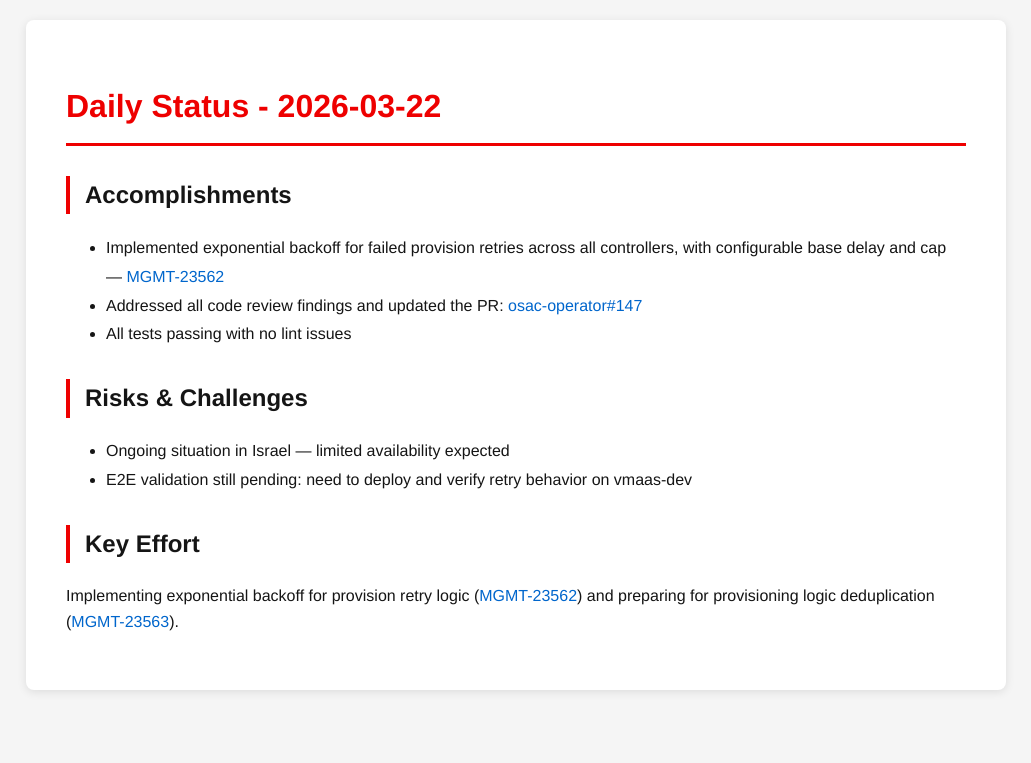
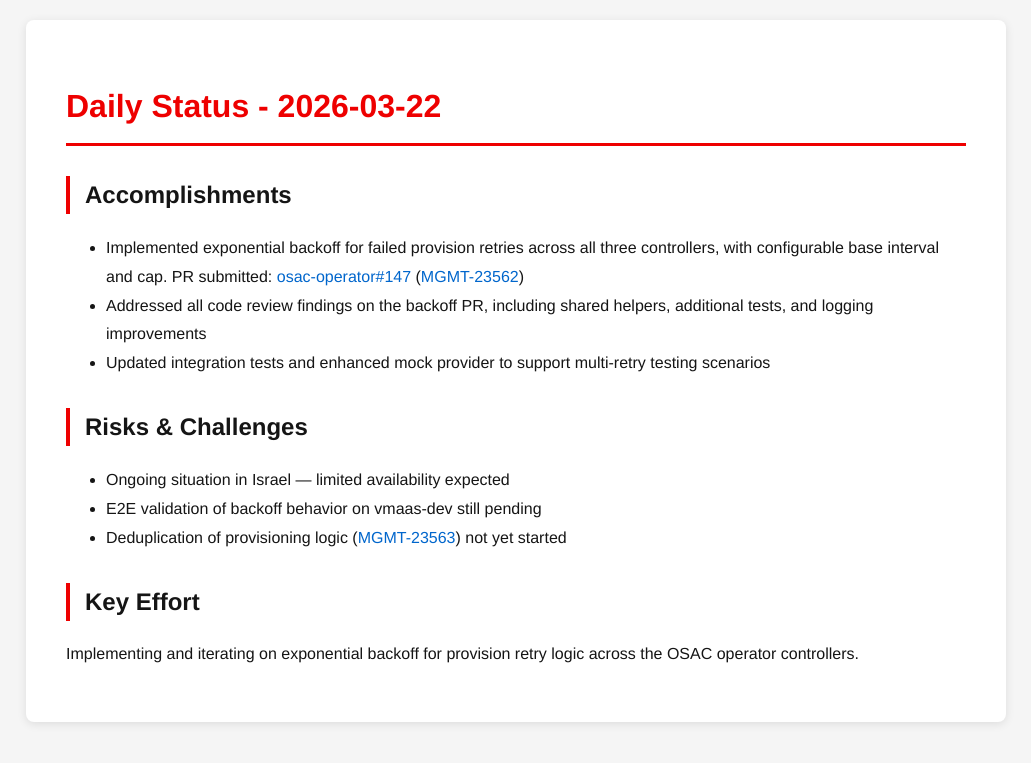
Before and after one commit to tzvatot/daily-status, a Jekyll site: the page built from 2026-03-22.md, in a window 1280 px wide. Shown: the top 763 px of the page, without its empty margins (124-1155 px from the left). Built offline with Jekyll 4.4.1, drawn with Linux system fonts in a browser that asks for light colours.

Commit message:
Daily status update - 2026-03-22

```diff
--- a/2026-03-22.md
+++ b/2026-03-22.md
@@ -7,13 +7,14 @@ date: 2026-03-22
 # Daily Status - 2026-03-22
 
 ## Accomplishments
-- Implemented exponential backoff for failed provision retries across all controllers, with configurable base delay and cap — [MGMT-23562](https://issues.redhat.com/browse/MGMT-23562)
-- Addressed all code review findings and updated the PR: [osac-operator#147](https://github.com/osac-project/osac-operator/pull/147)
-- All tests passing with no lint issues
+- Implemented exponential backoff for failed provision retries across all three controllers, with configurable base interval and cap. PR submitted: [osac-operator#147](https://github.com/osac-project/osac-operator/pull/147) ([MGMT-23562](https://issues.redhat.com/browse/MGMT-23562))
+- Addressed all code review findings on the backoff PR, including shared helpers, additional tests, and logging improvements
+- Updated integration tests and enhanced mock provider to support multi-retry testing scenarios
 
 ## Risks & Challenges
 - Ongoing situation in Israel — limited availability expected
-- E2E validation still pending: need to deploy and verify retry behavior on vmaas-dev
+- E2E validation of backoff behavior on vmaas-dev still pending
+- Deduplication of provisioning logic ([MGMT-23563](https://issues.redhat.com/browse/MGMT-23563)) not yet started
 
 ## Key Effort
-Implementing exponential backoff for provision retry logic ([MGMT-23562](https://issues.redhat.com/browse/MGMT-23562)) and preparing for provisioning logic deduplication ([MGMT-23563](https://issues.redhat.com/browse/MGMT-23563)).
+Implementing and iterating on exponential backoff for provision retry logic across the OSAC operator controllers.
```
